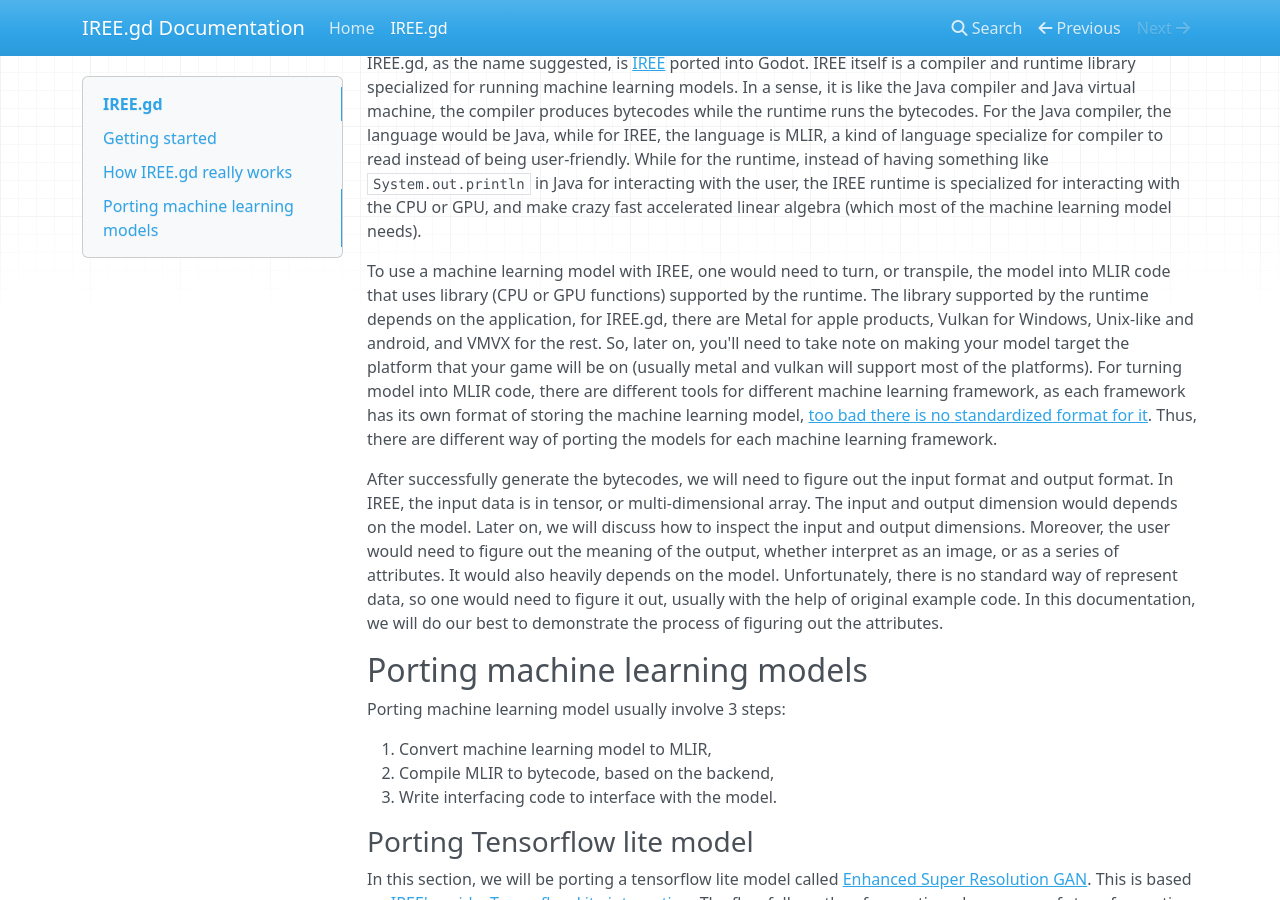
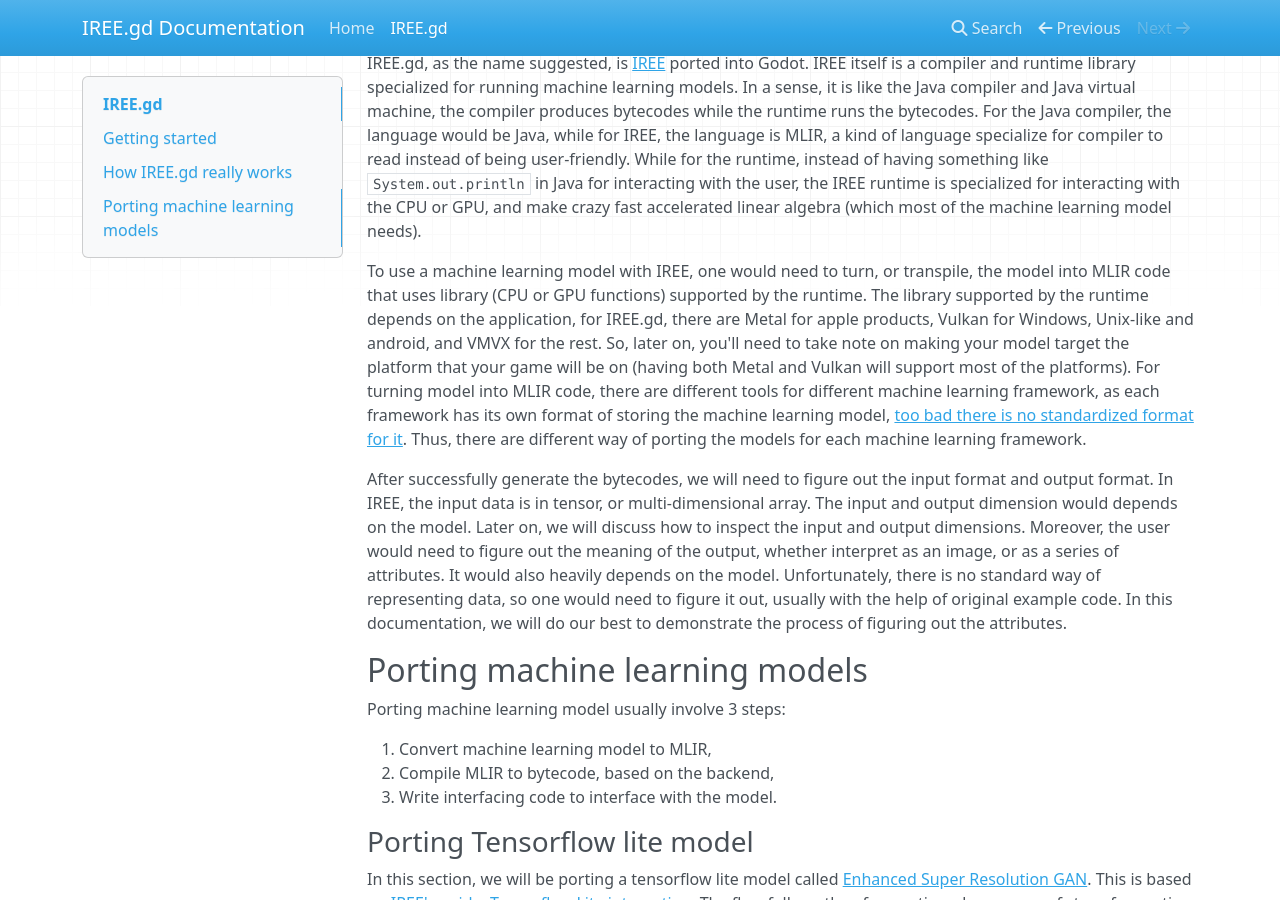
Before and after one commit to iree-gd/iree.gd.docs, an MkDocs documentation site: the page built from docs/iree.gd.md, in a window 1280 px wide and 900 px high, scrolled down 2805 px. Built offline with MkDocs 1.6.1, drawn with Linux system fonts in a browser that asks for light colours; nearby versions of some CDN libraries.

Commit message:
Fix grammar error and bad links.

```diff
--- a/docs/iree.gd.md
+++ b/docs/iree.gd.md
@@ -5,7 +5,7 @@
 Then, we cover some concepts so it is easier to grasp what is going on when following the tutorial for people who are interested.
 Lastly, we demonstrate how we use a machine learning model in Godot via IREE.gd. Unfortunately, there are several machine learning frameworks such as tensorflow and pytorch in the world of machine learning with some major differences among them. Thus, each framework would have its own dedicated way of using its model. In this documentation, we do cover models from these machine learning frameworks:
 
-- [Tensorflow lite](#using-tensorflow-lite-model)
+- Tensorflow lite
 
 ## Getting started
 To get IREE.gd, go to [the official releases on Github](https://github.com/iree-gd/iree.gd/releases) and fetch a copy of IREE.gd. There are two versions:
@@ -40,9 +40,9 @@
 IREE.gd, as the name suggested, is [IREE](https://github.com/iree-org/iree) ported into Godot. IREE itself is a compiler and runtime library specialized for running machine learning models. In a sense, it is like the Java compiler and Java virtual machine, the compiler produces bytecodes while the runtime runs the bytecodes. For the Java compiler, the language would be Java, while for IREE, the language is MLIR, a kind of language specialize for compiler to read instead of being user-friendly.
 While for the runtime, instead of having something like `System.out.println` in Java for interacting with the user, the IREE runtime is specialized for interacting with the CPU or GPU, and make crazy fast accelerated linear algebra (which most of the machine learning model needs).
 
-To use a machine learning model with IREE, one would need to turn, or transpile, the model into MLIR code that uses library (CPU or GPU functions) supported by the runtime. The library supported by the runtime depends on the application, for IREE.gd, there are Metal for apple products, Vulkan for Windows, Unix-like and android, and VMVX for the rest. So, later on, you'll need to take note on making your model target the platform that your game will be on (usually metal and vulkan will support most of the platforms). For turning model into MLIR code, there are different tools for different machine learning framework, as each framework has its own format of storing the  machine learning model, [too bad there is no standardized format for it](https://xkcd.com/927/). Thus, there are different way of porting the models for each machine learning framework.
+To use a machine learning model with IREE, one would need to turn, or transpile, the model into MLIR code that uses library (CPU or GPU functions) supported by the runtime. The library supported by the runtime depends on the application, for IREE.gd, there are Metal for apple products, Vulkan for Windows, Unix-like and android, and VMVX for the rest. So, later on, you'll need to take note on making your model target the platform that your game will be on (having both Metal and Vulkan will support most of the platforms). For turning model into MLIR code, there are different tools for different machine learning framework, as each framework has its own format of storing the  machine learning model, [too bad there is no standardized format for it](https://xkcd.com/927/). Thus, there are different way of porting the models for each machine learning framework.
 
-After successfully generate the bytecodes, we will need to figure out the input format and output format. In IREE, the input data is in tensor, or multi-dimensional array. The input and output dimension would depends on the model. Later on, we will discuss how to inspect the input and output dimensions. Moreover, the user would need to figure out the meaning of the output, whether interpret as an image, or as a series of attributes. It would also heavily depends on the model. Unfortunately, there is no standard way of represent data, so one would need to figure it out, usually with the help of original example code. In this documentation, we will do our best to demonstrate the process of figuring out the attributes.
+After successfully generate the bytecodes, we will need to figure out the input format and output format. In IREE, the input data is in tensor, or multi-dimensional array. The input and output dimension would depends on the model. Later on, we will discuss how to inspect the input and output dimensions. Moreover, the user would need to figure out the meaning of the output, whether interpret as an image, or as a series of attributes. It would also heavily depends on the model. Unfortunately, there is no standard way of representing data, so one would need to figure it out, usually with the help of original example code. In this documentation, we will do our best to demonstrate the process of figuring out the attributes.
 
 ## Porting machine learning models
 
```
